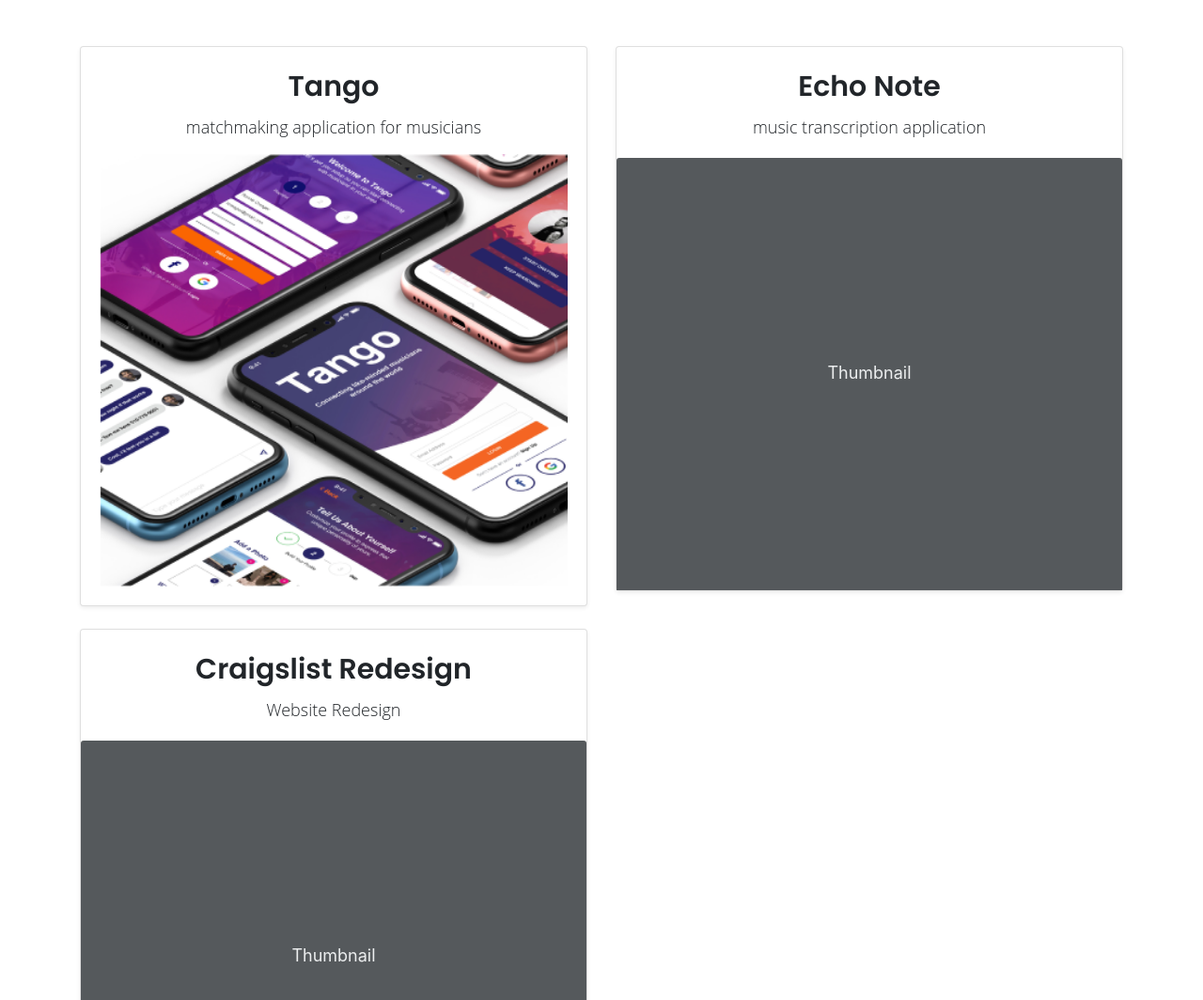
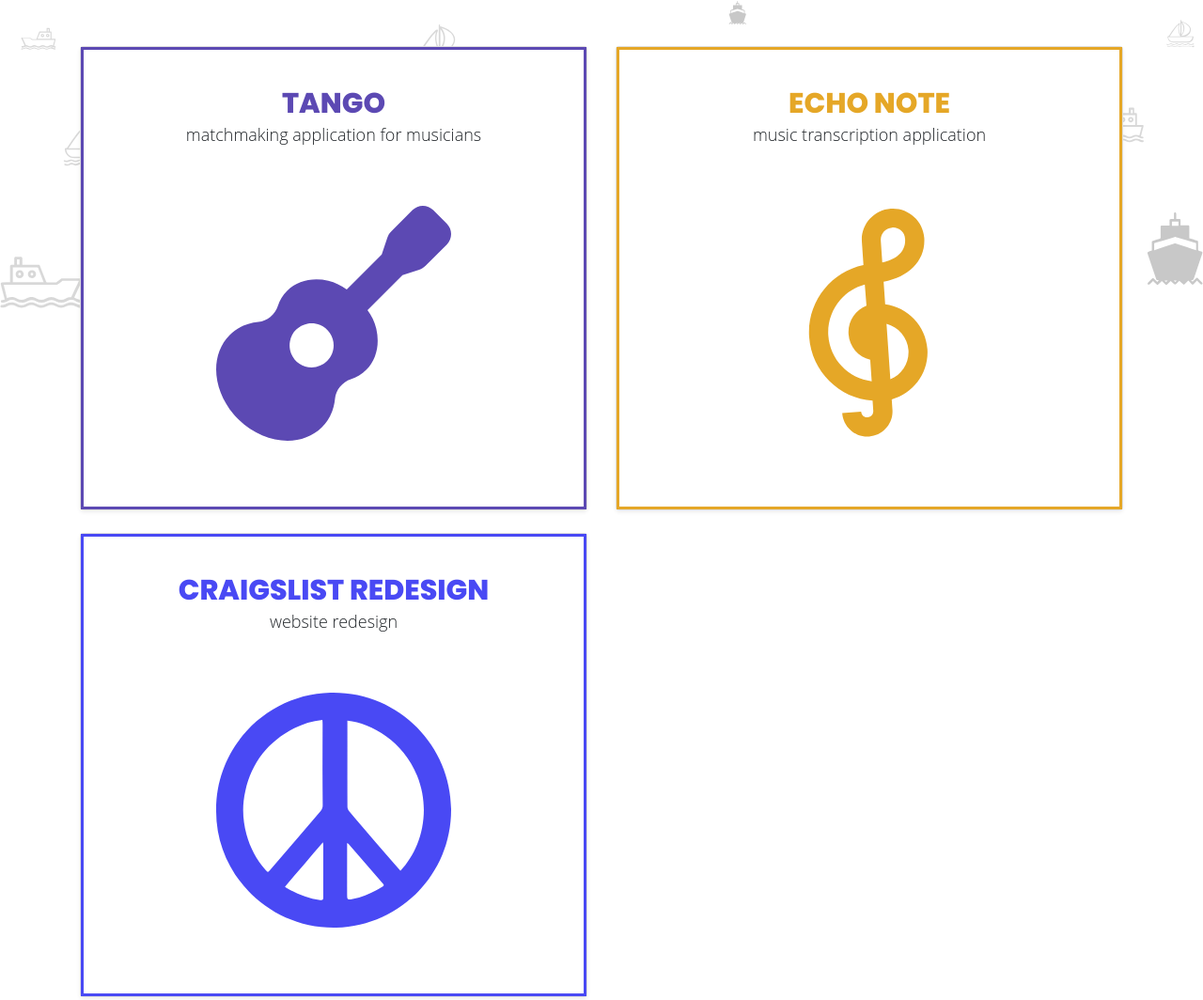
Before and after one commit to npartovi/rp-portfolio, a plain HTML site: page index.html in a window 1280 px wide. Shown: the part 831-1895 px from the top of the page at 94% size. Drawn offline with nearby package versions, Linux system fonts and the light colour scheme.

Commit message:
finished index page

```diff
--- a/custom.css
+++ b/custom.css
@@ -82,6 +82,34 @@ p {
 
 .card-body h2 {
     text-align:center;
+    text-transform: uppercase;
+    font-weight: 800;
+    margin-bottom: 0px;
+    margin-top: 15px;
+}
+
+.yellow {
+    color: #E5A727;
+}
+
+.purple {
+    color: #5C49B3
+}
+
+.blue {
+    color: #4949F4;
+}
+
+.tango-border {
+    border: 3px solid #5C49B3
+}
+
+.echo-note-border {
+    border: 3px solid #E5A727;;
+}
+
+.craigslist-border {
+    border: 3px solid #4949F4;
 }
 
 .card-body p {
@@ -89,13 +117,27 @@ p {
     font-style: normal;
     font-weight: 300;
     font-size: 18px;
-    line-height: 25px;
+    line-height: 20px;
     text-align: center;
 }
 
-.card-body img {
-    height: 460px;
+.card-image-container{
+    height: 350px;
     width: 100%;
+    display: flex;
+    justify-content: center;
+    align-items: center;
+}
+
+.card-image img {
+    height: 250px;
+}
+
+.boat-background {
+    background-image: url('./assets/boats.svg');
+    background-repeat: no-repeat;
+    background-position: center top;
+    background-size: contain;
 }
 
 /* ABOUT ME */
--- a/index.html
+++ b/index.html
@@ -60,28 +60,36 @@
     </div>
   </section>
 
-  <div class="album py-5">
+  <div class="album py-5 boat-background">
     <div class="container">
 
         <div class="row">
 
             <div class="col-md-6">
                 <div class="card mb-4 shadow-sm">
-                    <div class="card-body">
-                        <h2>Tango</h2>
+                    <div class="card-body tango-border">
+                        <h2><span class="purple">Tango</span></h2>
                         <p class="card-text">matchmaking application for musicians</p>
-                        <img src="./assets/tango.png">
+                        <div class="card-image-container">
+                            <div class="card-image">
+                                <img src="./assets/guitar.svg">
+                            </div>
+                        </div>
                     </div>
                 </div>
             </div>
 
             <div class="col-md-6">
                 <div class="card mb-4 shadow-sm">
-                    <div class="card-body">
-                        <h2>Echo Note</h2>
+                    <div class="card-body echo-note-border">
+                        <h2><span class="yellow">Echo Note</span></h2>
                         <p class="card-text">music transcription application</p>
+                        <div class="card-image-container">
+                            <div class="card-image">
+                                <img src="./assets/musicnote.svg">
+                            </div>
+                        </div>
                     </div>
-                    <svg class="bd-placeholder-img card-img-top" width="100%" height="460" xmlns="http://www.w3.org/2000/svg" preserveAspectRatio="xMidYMid slice" focusable="false" role="img" aria-label="Placeholder: Thumbnail"><title>Placeholder</title><rect width="100%" height="100%" fill="#55595c"/><text x="50%" y="50%" fill="#eceeef" dy=".3em">Thumbnail</text></svg>
                 </div>
             </div>
 
@@ -91,11 +99,15 @@
 
             <div class="col-md-6">
                 <div class="card mb-4 shadow-sm">
-                    <div class="card-body">
-                        <h2>Craigslist Redesign</h2>
-                        <p class="card-text">Website Redesign</p>
+                    <div class="card-body craigslist-border">
+                        <h2><span class="blue">Craigslist Redesign</span></h2>
+                        <p class="card-text">website redesign</p>
+                        <div class="card-image-container">
+                            <div class="card-image">
+                                    <img src="./assets/craigslist.svg">
+                            </div>
+                        </div>
                     </div>
-                    <svg class="bd-placeholder-img card-img-top" width="100%" height="460" xmlns="http://www.w3.org/2000/svg" preserveAspectRatio="xMidYMid slice" focusable="false" role="img" aria-label="Placeholder: Thumbnail"><title>Placeholder</title><rect width="100%" height="100%" fill="#55595c"/><text x="50%" y="50%" fill="#eceeef" dy=".3em">Thumbnail</text></svg>
                 </div>
             </div>
 
```
Also changed, not shown: assets/boats.svg (added), assets/craigslist.svg (added), assets/guitar.svg (added), assets/musicnote.svg (added).
